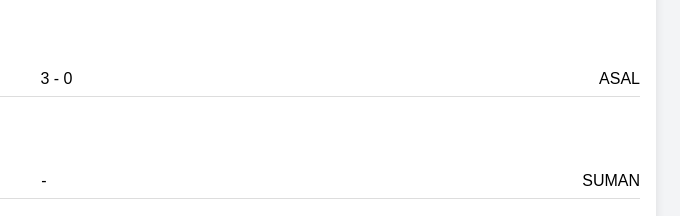
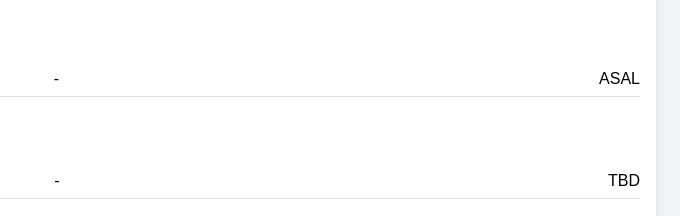
Before and after one commit to 4itaashish/Manakamana-Premiere-League, a plain HTML site: page index.html in a window 1280 px wide. Shown: the part 3090-3306 px from the top of the page, 592-1272 px from the left. Drawn offline with Linux system fonts and the light colour scheme.

Commit message:
Update index.html

```diff
--- a/index.html
+++ b/index.html
@@ -352,13 +352,13 @@
             <h2>ELIMINATOR</h2>
             <div class="match">
                 <div>SUMAN</div>
-                <div>3 - 0</div>
+                <div> - </div>
                 <div>ASAL</div>
             </div><h2>QUALIFIER 2</h2>
             <div class="match">
                 <div>SUJAL</div>
                 <div> - </div>
-                <div> SUMAN </div>
+                <div> TBD </div>
             </div>
            <h2>AUGUST 14</h2>
             <h2>GRAND-FINAL</h2>
```
